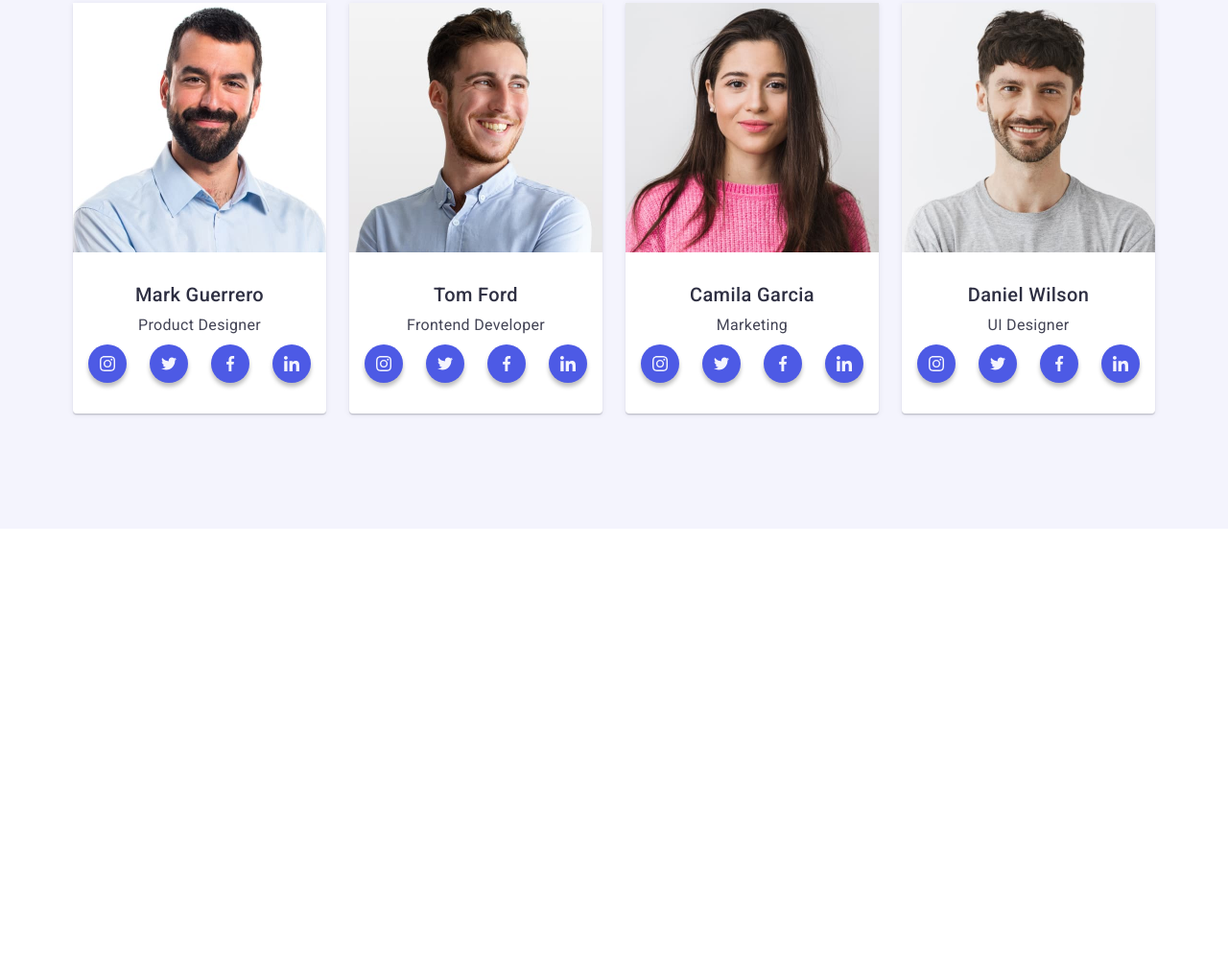
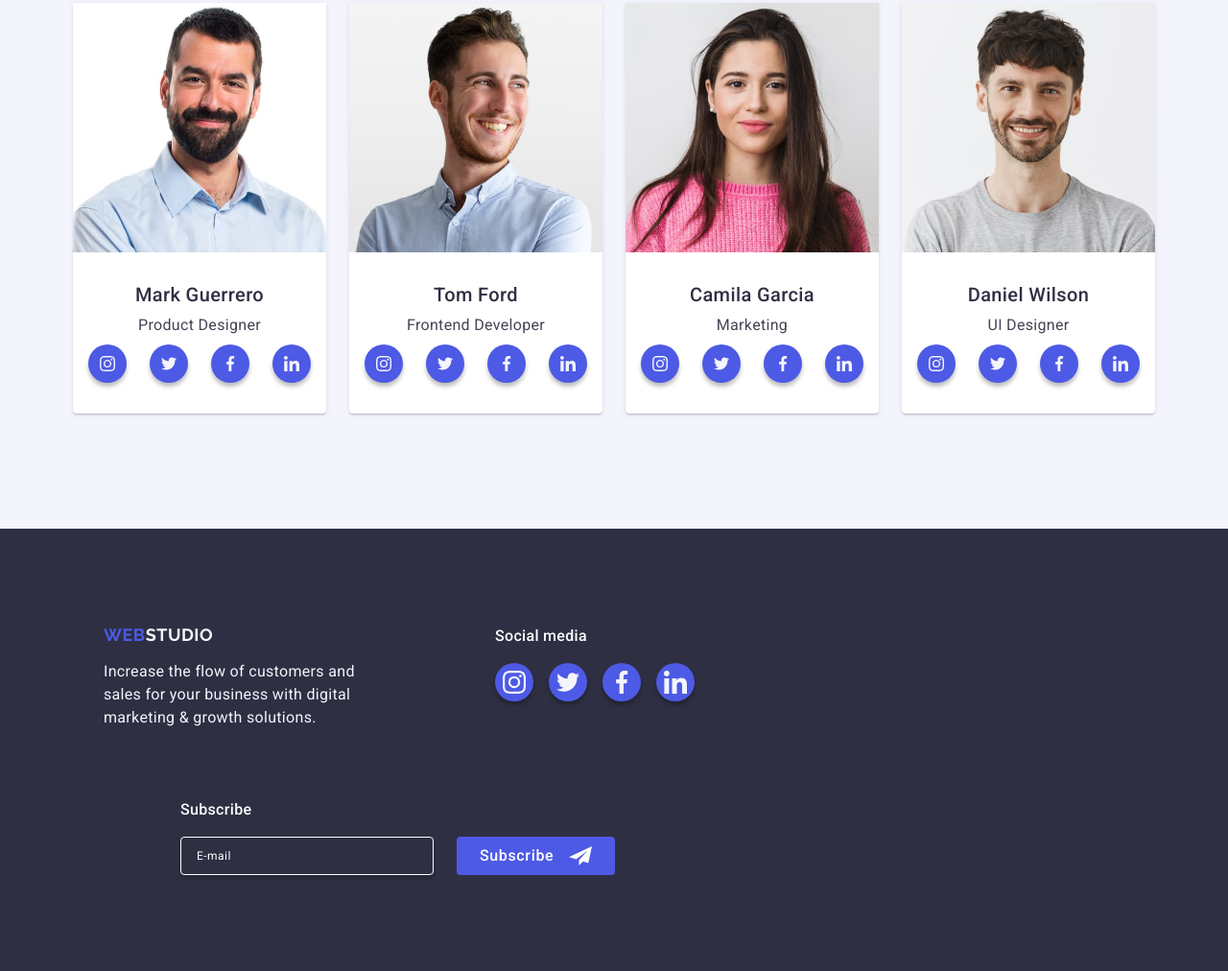
Before and after one commit to yurikorock/goit-markup-hw-06, a plain HTML site: page index.html in a window 1280 px wide. Shown: the part 1366-2378 px from the top of the page at 96% size. Before the commit the page ends 1917 px from the top, so only its background shows below. Drawn offline with nearby package versions, Linux system fonts and the light colour scheme.

Commit message:
end adaptive footer

```diff
--- a/css/styles.css
+++ b/css/styles.css
@@ -661,17 +661,57 @@ img {
 /* #region Footer */
 .footer {
   background-color: #2e2f42;
-  padding-top: 100px;
-  padding-bottom: 100px;
+  padding: 96px 0;
+
+}
+
+@media screen and (min-width: 1158px) {
+  .footer {
+    padding: 100px 0;
+  }
+
 }
 
 .footer .container {
   display: flex;
-  align-items: baseline;
+  flex-direction: column;
+  align-items: center;
+  gap: 72px;
+
+}
+
+@media screen and (min-width: 768px) {
+  .footer .container {
+    flex-direction: row;
+    flex-wrap: wrap;
+    column-gap: 24px;
+    justify-content: left;
+    padding: 0 108px;
+  }
+}
+
+@media screen and (min-width: 1158px) {
+  .footer .container {
+    flex-direction: row;
+    align-items: baseline;
+  }
 }
 
 .footer-logo-container {
-  margin-right: 120px;
+  text-align: center;
+  // margin-right: 120px;
+}
+
+@media screen and (min-width: 768px) {
+  .footer-logo-container {
+    text-align: left;
+  }
+}
+
+@media screen and (min-width: 1158px) {
+  .footer-logo-container {
+    margin-right: 120px;
+  }
 }
 
 .footer .logo {
@@ -702,6 +742,7 @@ img {
   letter-spacing: 0.02em;
   color: #f4f4fd;
   max-width: 264px;
+  text-align: left;
 }
 
 .footer-text-social {
@@ -714,6 +755,12 @@ img {
   letter-spacing: 0.02em;
   color: #fff;
   margin-bottom: 16px;
+}
+
+@media screen and (min-width: 768px) {
+  .footer-text-social {
+    text-align: left;
+  }
 }
 
 .team-social-footer {
@@ -742,7 +789,23 @@ img {
 .footer-subscribe-container {
   display: flex;
   flex-direction: column;
-  margin-left: 80px;
+
+}
+
+@media screen and (min-width: 768px) {
+  .footer-subscribe-container {
+    // flex-direction: row;
+  }
+}
+
+@media screen and (min-width: 1158px) {
+  .footer-subscribe-container {
+    margin-left: 80px;
+  }
+}
+
+.footer-social-container {
+  text-align: center;
 }
 
 .footer-subscribe-text {
@@ -752,12 +815,35 @@ img {
   letter-spacing: 0.02em;
   color: #fff;
   margin-bottom: 16px;
+  text-align: center;
+}
+
+@media screen and (min-width: 768px) {
+  .footer-subscribe-text {
+    text-align: left;
+  }
 }
 
 .subscribe-form {
   display: flex;
-  gap: 24px;
+  flex-direction: column;
+  align-items: center;
+  gap: 16px;
+  // gap: 24px;
 
+}
+
+@media screen and (min-width: 768px) {
+  .subscribe-form {
+    flex-direction: row;
+    gap: 24px;
+  }
+}
+
+@media screen and (min-width: 1158px) {
+  .subscribe-form {
+    flex-direction: row;
+  }
 }
 
 .footer-subscribe-label {}
@@ -765,7 +851,8 @@ img {
 .footer-input-email {
   border: 1px solid #fff;
   border-radius: 4px;
-  width: 264px;
+  width: 288px;
+
   height: 40px;
   box-shadow: 0 4px 4px 0 rgba(0, 0, 0, 0.15);
   font-weight: 400;
@@ -775,6 +862,12 @@ img {
   color: #fff;
   background-color: transparent;
   padding-left: 16px;
+}
+
+@media screen and (min-width: 768px) {
+  .footer-input-email {
+    width: 264px;
+  }
 }
 
 .footer-input-email::placeholder {
--- a/index.html
+++ b/index.html
@@ -496,7 +496,7 @@
       </section>
     </main>
     <!--Footer section-->
-    <footer class="footer hide">
+    <footer class="footer">
       <div class="container">
         <div class="footer-logo-container">
           <a class="logo" href="./index.html"
```
